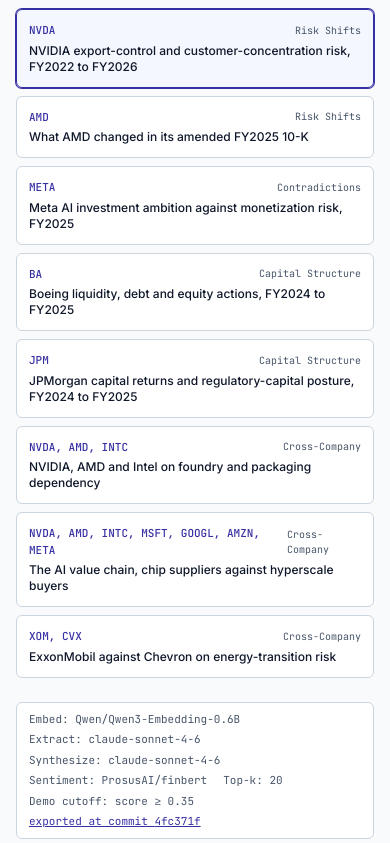
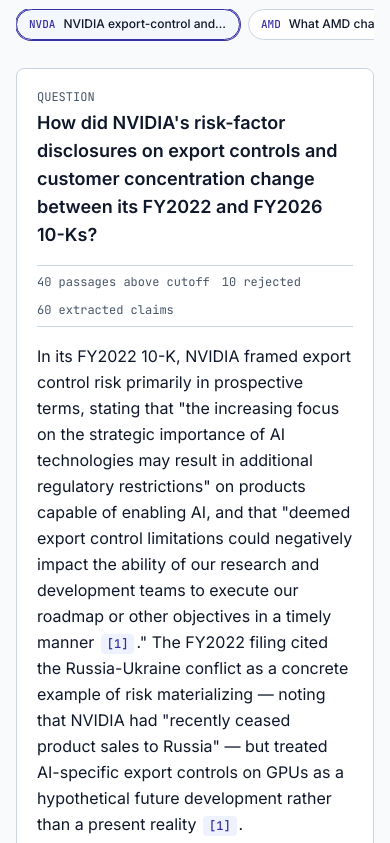
Before and after one commit to ahalvdank/kellidoscope, an Astro site: page /demos/10k-kb in a window 390 px wide. Shown: the part 345-1188 px from the top of the page. Built offline with nearby package versions, Linux system fonts and the light colour scheme; Astro itself is replaced by a stand-in of ours.

Commit message:
feat(traces): compact trace strip, metadata footer, research-brief typography
Rewritten tests: 'the picker lists featured traces only', 'typography (C1.6)'.
New tests: featured-trace strip scrollable row, metadata bar after inspector, e2e answer above the fold.

Co-Authored-By: Claude Sonnet 5.5 <noreply@anthropic.com>

```diff
--- a/src/components/TraceViewer.tsx
+++ b/src/components/TraceViewer.tsx
@@ -410,7 +410,8 @@ export default function TraceViewer({ manifest, initialTrace }: TraceViewerProps
           ))}
         </div>
 
-        <div className="grid gap-2 sm:grid-cols-2 lg:grid-cols-4">
+        <nav aria-label="Featured traces">
+          <div className="flex flex-nowrap gap-2 overflow-x-auto pb-1">
             {filteredSummaries.map((item) => {
               const isSelected = activeTrace.slug === item.slug;
               return (
@@ -419,27 +420,23 @@ export default function TraceViewer({ manifest, initialTrace }: TraceViewerProps
                   type="button"
                   aria-current={isSelected ? "true" : undefined}
                   onClick={() => selectTrace(item.slug)}
-                className={`rounded-md border p-3 text-left transition ${
+                  className={`flex w-56 shrink-0 items-center gap-2 rounded-full border px-3 py-1.5 text-left transition ${
                     isSelected
                       ? "border-editorial-accent bg-indigo-50/40 ring-1 ring-editorial-accent"
                       : "border-workspace-border bg-workspace-surface hover:border-slate-400"
                   }`}
                 >
-                <div className="flex items-center justify-between gap-2">
-                  <span className="font-mono text-[11px] font-medium text-editorial-accent">
+                  <span className="shrink-0 font-mono text-[11px] font-medium text-editorial-accent">
                     {item.tickers.join(", ")}
                   </span>
-                  <span className="font-mono text-[10px] text-workspace-muted">
-                    {CATEGORY_LABELS[item.category]}
+                  <span className="line-clamp-1 text-xs font-medium text-workspace-ink">
+                    {item.title}
                   </span>
-                </div>
-                <p className="mt-1 line-clamp-2 text-xs font-medium text-workspace-ink">
-                  {item.title}
-                </p>
                 </button>
               );
             })}
           </div>
+        </nav>
       </div>
 
       {/* Error / Skeleton States */}
@@ -459,29 +456,6 @@ export default function TraceViewer({ manifest, initialTrace }: TraceViewerProps
       {/* Active Trace Content */}
       {!loading && (
         <>
-          {/* Always-visible technical metadata strip */}
-          <div className="flex flex-wrap items-center gap-x-4 gap-y-1 rounded-md border border-workspace-border bg-workspace-surface px-3 py-2 font-mono text-[11px] text-workspace-muted">
-            <span>Embed: {activeTrace.meta.models.embedding}</span>
-            <span>Extract: {activeTrace.meta.models.extraction}</span>
-            <span>Synthesize: {activeTrace.meta.models.synthesis}</span>
-            <span>Sentiment: {activeTrace.meta.models.sentiment}</span>
-            <span>Top-k: {activeTrace.meta.top_k}</span>
-            <span>Demo cutoff: score ≥ {cutoff}</span>
-            {commitUrl ? (
-              <a
-                href={commitUrl}
-                target="_blank"
-                rel="noopener noreferrer"
-                onClick={() => countEvent("repo")}
-                className="text-editorial-accent underline"
-              >
-                exported at commit {shortCommit}
-              </a>
-            ) : (
-              <span>exported at commit {shortCommit}</span>
-            )}
-          </div>
-
           {/* 60 / 40 Desktop Split */}
           <div className="grid gap-6 lg:grid-cols-12">
             {/* Left Column (60% -> 7 cols): Question + Cited Answer */}
@@ -499,7 +473,7 @@ export default function TraceViewer({ manifest, initialTrace }: TraceViewerProps
                 <span>{activeTrace.claims.length} extracted claims</span>
               </div>
 
-              <div className="prose prose-sm max-w-none text-workspace-ink">
+              <div data-trace-answer className="prose prose-base max-w-none leading-relaxed text-workspace-ink">
                 <ReactMarkdown
                   remarkPlugins={[remarkGfm]}
                   components={markdownComponents}
@@ -728,6 +702,29 @@ export default function TraceViewer({ manifest, initialTrace }: TraceViewerProps
               </div>
             </aside>
           </div>
+
+          {/* Technical metadata footer */}
+          <div className="flex flex-wrap items-center gap-x-4 gap-y-1 border-t border-workspace-border px-1 pt-3 font-mono text-[11px] text-workspace-muted">
+            <span>Embed: {activeTrace.meta.models.embedding}</span>
+            <span>Extract: {activeTrace.meta.models.extraction}</span>
+            <span>Synthesize: {activeTrace.meta.models.synthesis}</span>
+            <span>Sentiment: {activeTrace.meta.models.sentiment}</span>
+            <span>Top-k: {activeTrace.meta.top_k}</span>
+            <span>Demo cutoff: score ≥ {cutoff}</span>
+            {commitUrl ? (
+              <a
+                href={commitUrl}
+                target="_blank"
+                rel="noopener noreferrer"
+                onClick={() => countEvent("repo")}
+                className="text-editorial-accent underline"
+              >
+                exported at commit {shortCommit}
+              </a>
+            ) : (
+              <span>exported at commit {shortCommit}</span>
+            )}
+          </div>
         </>
       )}
 
```
Also changed, not shown: e2e/traces.spec.ts (+8 -0 lines), tests/TraceViewer.test.tsx (+23 -2 lines). Lines whose indentation alone changed are shown as unchanged.
